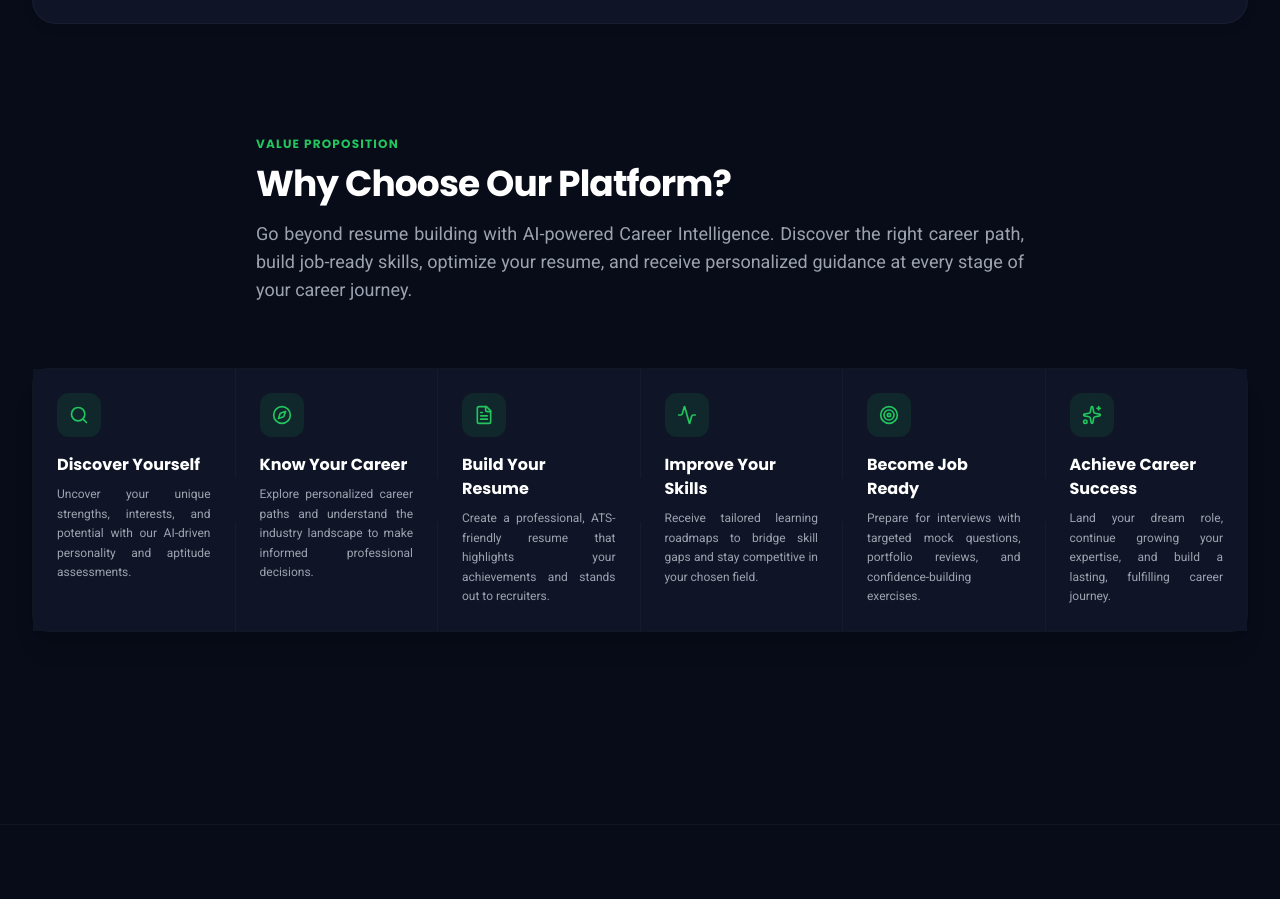
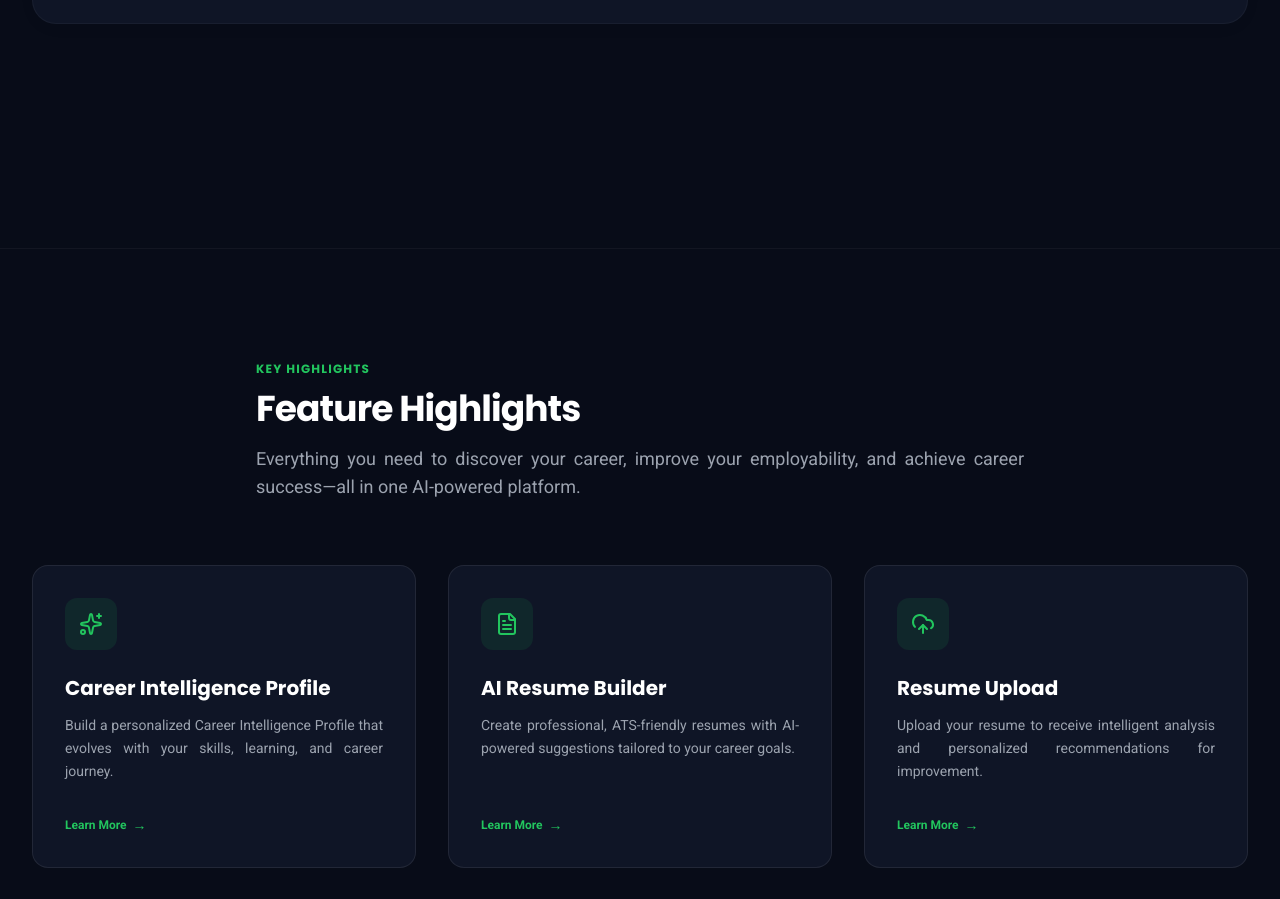
Before and after one commit to phanindra73/cvkaro-public, a React (Vite) app: page / in a window 1280 px wide. Shown: the part 3940-4839 px from the top of the page. Built offline with nearby package versions, Linux system fonts and the light colour scheme.

Commit message:
why cvkaro  add commit

```diff
--- a/src/components/WhyCVKaro.tsx
+++ b/src/components/WhyCVKaro.tsx
@@ -98,54 +98,7 @@ export default function WhyCVKaro({ onLearnMoreClick }: WhyCVKaroProps) {
           </div>
         </div>
 
-        {/* Section Header */}
-        <div className="text-left max-w-3xl mx-auto mb-12 sm:mb-16" id="why-cvkaro-header">
-          <h2 className="text-xs font-bold text-brand-green tracking-widest uppercase mb-3">Value Proposition</h2>
-          <h3 className="text-3xl sm:text-4xl font-display font-bold text-navy-dark tracking-tight mb-4">
-            Why Choose Our Platform?
-          </h3>
-          <p className="text-base sm:text-lg text-text-muted">
-            Go beyond resume building with AI-powered Career Intelligence. Discover the right career path, build job-ready skills, optimize your resume, and receive personalized guidance at every stage of your career journey.
-          </p>
-        </div>
 
-        {/* Interconnected Block Process */}
-        <div className="flex flex-col lg:flex-row w-full rounded-2xl shadow-xl border border-border-gray/60 mb-12 sm:mb-16 md:mb-20">
-          {WHY_ITEMS.map((item, index) => {
-            const isLast = index === WHY_ITEMS.length - 1;
-
-            return (
-              <div
-                key={index}
-                className="flex-1 relative bg-white flex flex-col p-6 lg:p-4 xl:p-6 border-b lg:border-b-0 lg:border-r border-border-gray/40 last:border-0 group hover:bg-brand-green/5 transition-colors z-0 hover:z-10"
-              >
-                {/* Desktop Connection Arrow */}
-                {!isLast && (
-                  <div className="hidden lg:block absolute top-1/2 -right-[17px] w-8 h-8 bg-white border-t border-r border-border-gray/40 rotate-45 -translate-y-1/2 z-20 group-hover:bg-[#f2f9f6] transition-colors" />
-                )}
-
-                {/* Mobile Connection Arrow */}
-                {!isLast && (
-                  <div className="lg:hidden absolute -bottom-[17px] left-1/2 w-8 h-8 bg-white border-b border-r border-border-gray/40 rotate-45 -translate-x-1/2 z-20 group-hover:bg-[#f2f9f6] transition-colors" />
-                )}
-
-                {/* Content */}
-                <div className="bg-brand-green/10 text-brand-green p-2.5 xl:p-3 rounded-xl w-fit mb-4 transition-colors duration-300 group-hover:bg-brand-green group-hover:text-white shrink-0 mx-auto lg:mx-0 relative z-30">
-                  <div className="group-hover:scale-110 transition-transform duration-300">
-                    {getIcon(item.icon, "h-5 w-5 text-inherit")}
-                  </div>
-                </div>
-
-                <h4 className="text-sm xl:text-base font-display font-bold text-navy-dark mb-2 text-left lg:text-left relative z-30">
-                  {item.title}
-                </h4>
-                <p className="text-xs text-text-muted leading-relaxed text-justify flex-grow relative z-30">
-                  {item.description}
-                </p>
-              </div>
-            );
-          })}
-        </div>
 
 
 
```
